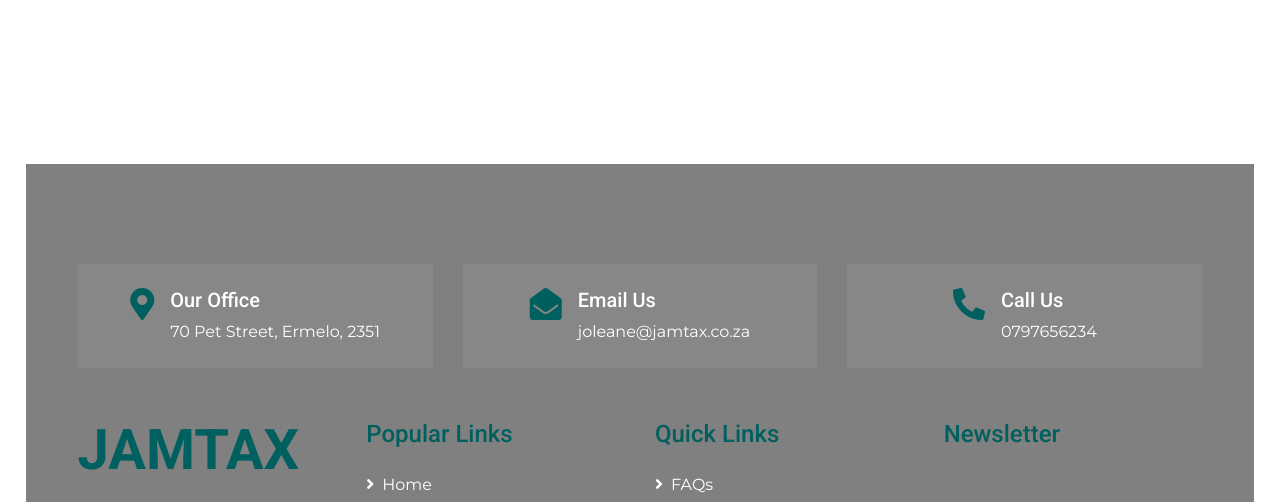
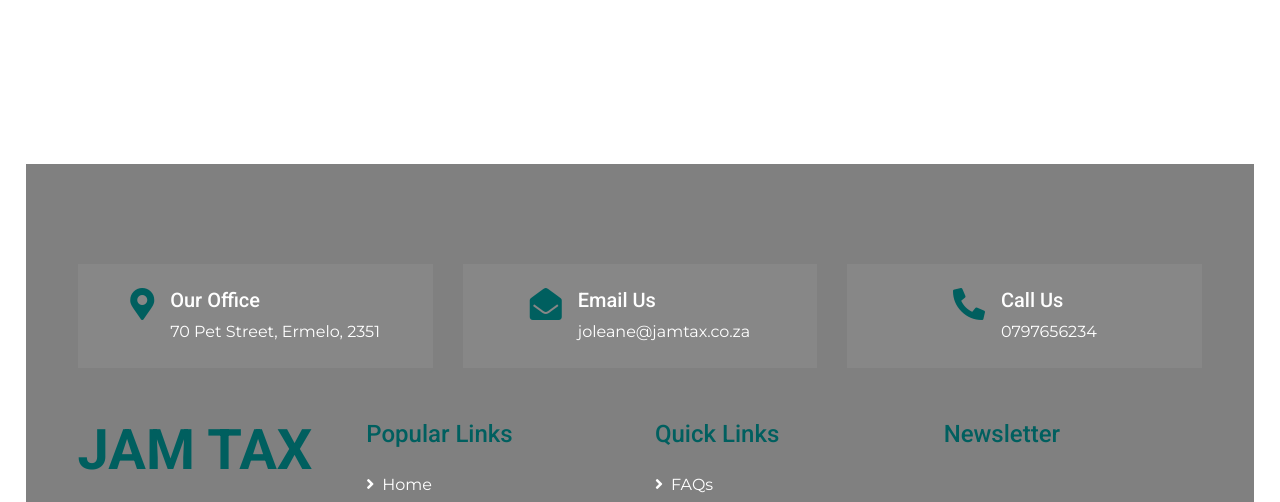
Before and after one commit to jamtax/www1, a plain HTML site: page index.html in a window 1280 px wide. Shown: the part 5290-5792 px from the top of the page. Drawn offline with nearby package versions, Linux system fonts and the light colour scheme.

Commit message:
Update index.html

```diff
--- a/index.html
+++ b/index.html
@@ -490,7 +490,7 @@
         <div class="row pt-5"  style="border:2px solid grey;background-color:grey;">
             <div class="col-lg-3 col-md-6 mb-5">
                 <a href="index.html" class="navbar-brand">
-                    <h1 class="m-0 mt-n2 display-4 text-primary text-uppercase">JamTax</h1>
+                    <h1 class="m-0 mt-n2 display-4 text-primary text-uppercase">Jam Tax</h1>
                 </a>
                 <!-- <p>Volup amet magna clita tempor. Tempor sea eos vero ipsum. Lorem lorem sit sed elitr sed kasd et</p> -->
                 <div class="d-flex justify-content-start mt-4">
```
